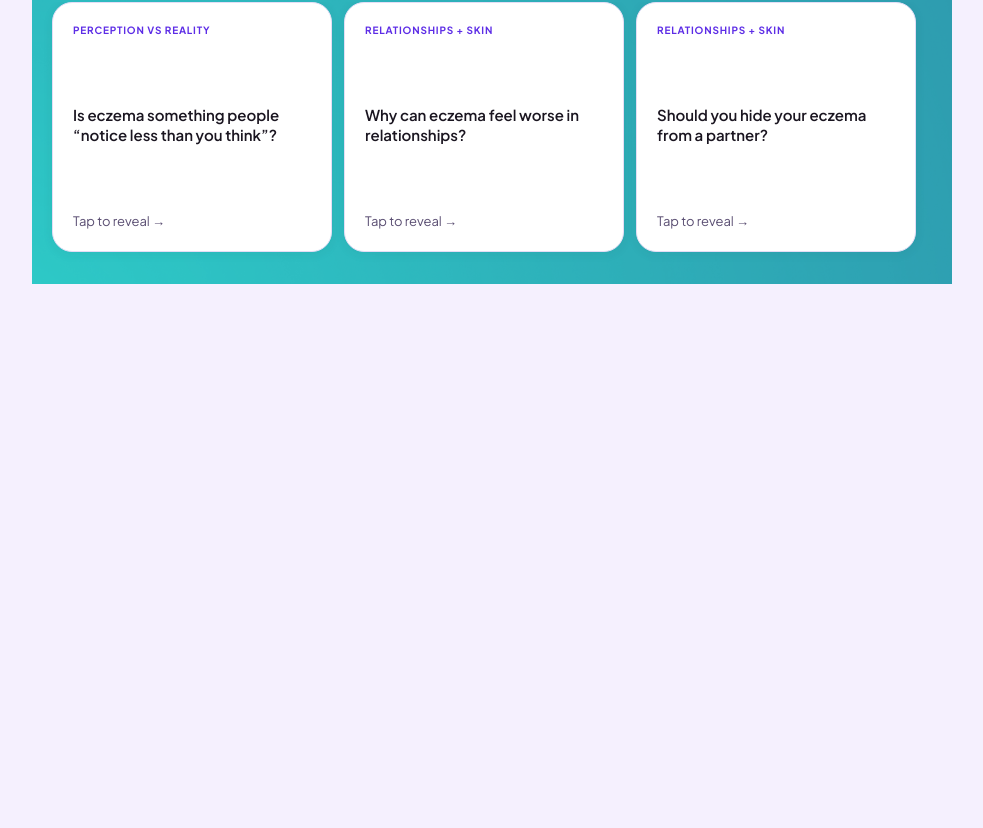
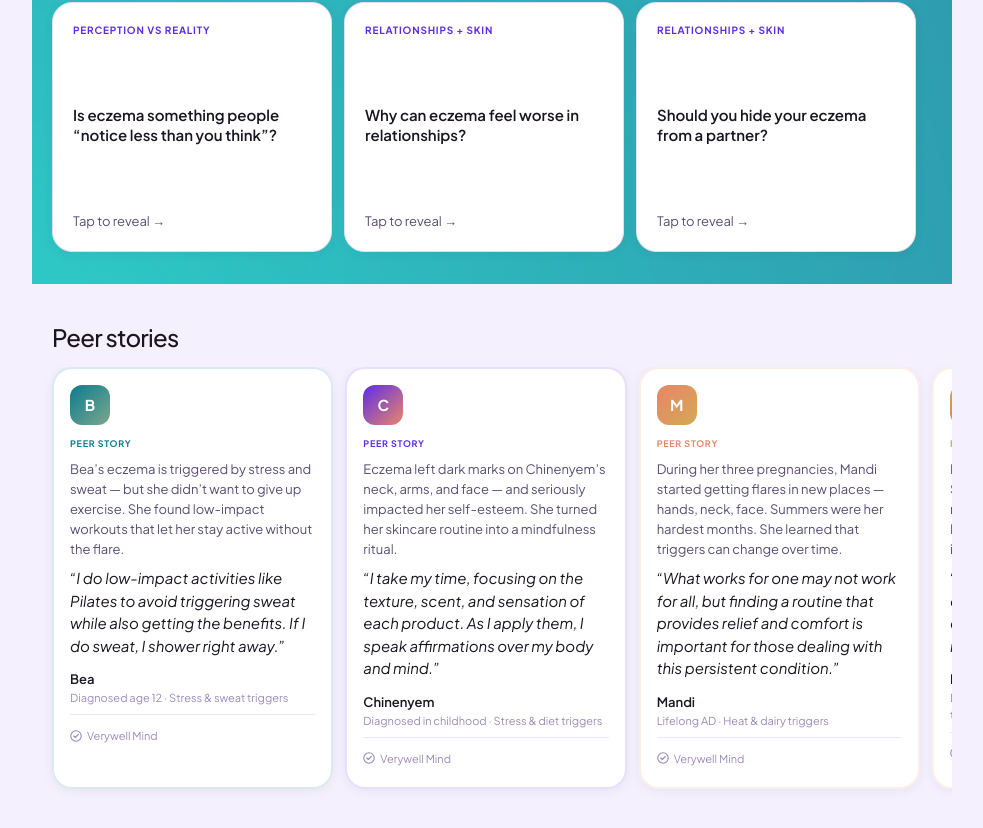
Before and after one commit to isramohamed-crypto/cardiometabolic-insights, a React (Vite) app: page / in a window 1280 px wide. Shown: the part 2708-3536 px from the top of the page, without its empty margins (148-1131 px from the left). Before the commit the page ends 3088 px from the top, so only its background shows below. Built offline with nearby package versions, Linux system fonts and the light colour scheme.

Commit message:
added peer stories

```diff
--- a/src/App.jsx
+++ b/src/App.jsx
@@ -17,6 +17,7 @@ import DupixentAd from './components/DupixentAd'
 import WatchNow from './components/WatchNow'
 import InsightSection from './components/InsightSection'
 import CommunityPoll from './components/CommunityPoll'
+import PeerStories from './components/PeerStories'
 import LearnPage from './components/LearnPage'
 import BottomNav from './components/BottomNav'
 
@@ -47,6 +48,7 @@ export default function App() {
           <WatchNow />
           <CommunityPoll />
           <QuickAnswers />
+          <PeerStories />
           {/* <InsightSection /> */}
         </main>
       )}
--- /dev/null
+++ b/src/components/PeerStories.jsx
@@ -0,0 +1,99 @@
+import React from 'react'
+
+const STORIES = [
+  {
+    initial: 'B',
+    name: 'Bea',
+    info: 'Diagnosed age 12 \u00b7 Stress & sweat triggers',
+    context: 'Bea\u2019s eczema is triggered by stress and sweat \u2014 but she didn\u2019t want to give up exercise. She found low-impact workouts that let her stay active without the flare.',
+    quote: 'I do low-impact activities like Pilates to avoid triggering sweat while also getting the benefits. If I do sweat, I shower right away.',
+    src: 'Verywell Mind',
+    cardBg: 'linear-gradient(135deg,#e8f7f8,#ffffff)',
+    accentColor: '#0D7C8F',
+    avatarBg: 'linear-gradient(135deg,#0D7C8F,#7BA68D)',
+  },
+  {
+    initial: 'C',
+    name: 'Chinenyem',
+    info: 'Diagnosed in childhood \u00b7 Stress & diet triggers',
+    context: 'Eczema left dark marks on Chinenyem\u2019s neck, arms, and face \u2014 and seriously impacted her self-esteem. She turned her skincare routine into a mindfulness ritual.',
+    quote: 'I take my time, focusing on the texture, scent, and sensation of each product. As I apply them, I speak affirmations over my body and mind.',
+    src: 'Verywell Mind',
+    cardBg: 'linear-gradient(135deg,#ede8fd,#ffffff)',
+    accentColor: '#5D2DE6',
+    avatarBg: 'linear-gradient(135deg,#5D2DE6,#E8866A)',
+  },
+  {
+    initial: 'M',
+    name: 'Mandi',
+    info: 'Lifelong AD \u00b7 Heat & dairy triggers',
+    context: 'During her three pregnancies, Mandi started getting flares in new places \u2014 hands, neck, face. Summers were her hardest months. She learned that triggers can change over time.',
+    quote: 'What works for one may not work for all, but finding a routine that provides relief and comfort is important for those dealing with this persistent condition.',
+    src: 'Verywell Mind',
+    cardBg: 'linear-gradient(135deg,#fde8e3,#ffffff)',
+    accentColor: '#E8866A',
+    avatarBg: 'linear-gradient(135deg,#E8866A,#D4A853)',
+  },
+  {
+    initial: 'L',
+    name: 'Laney',
+    info: 'Diagnosed as a baby \u00b7 Temperature & clothing triggers',
+    context: 'Laney has lived with AD since infancy. She takes two biologics, and she\u2019s never far from a bottle of moisturizer. But the self-care act she values most isn\u2019t a product.',
+    quote: 'One of the most important self-care acts is giving myself grace. I can\u2019t control my skin, and I can\u2019t let it control me.',
+    src: 'Verywell Mind',
+    cardBg: 'linear-gradient(135deg,#fdf4e0,#ffffff)',
+    accentColor: '#D4A853',
+    avatarBg: 'linear-gradient(135deg,#D4A853,#C47058)',
+  },
+  {
+    initial: 'M',
+    name: 'Michael',
+    info: 'Adult-onset AD \u00b7 20 years \u00b7 Stress & dirt triggers',
+    context: 'Michael works in construction \u2014 exposed to dust and dirt daily, one of his main triggers. Steroid creams alone weren\u2019t enough, so he and his wife took a holistic approach.',
+    quote: 'My wife is a functional dietitian specializing in skin health. She has used all her skills to truly keep my skin in check.',
+    src: 'Verywell Mind',
+    cardBg: 'linear-gradient(135deg,#e8f2ec,#ffffff)',
+    accentColor: '#7BA68D',
+    avatarBg: 'linear-gradient(135deg,#7BA68D,#0D7C8F)',
+  },
+]
+
+export default function PeerStories() {
+  return (
+    <section className="peer-section">
+      <div className="peer-section__head">
+        <h2 className="peer-section__heading">Peer stories</h2>
+      </div>
+
+      <div className="peer-carousel">
+        {STORIES.map((s, i) => (
+          <div key={i} className="peer-card" style={{ border: `2px solid ${s.accentColor}26` }}>
+            {/* Avatar icon at top — mirrors fyn-card__icon */}
+            <div className="peer-card__avatar" style={{ background: s.avatarBg }}>{s.initial}</div>
+
+            <div style={{ display: 'flex', flexDirection: 'column', gap: 'var(--space-2)' }}>
+              <p className="peer-card__label" style={{ color: s.accentColor }}>Peer story</p>
+              <p className="peer-card__context">{s.context}</p>
+              <blockquote className="peer-card__quote">&ldquo;{s.quote}&rdquo;</blockquote>
+
+              <div className="peer-card__who">
+                <div>
+                  <div className="peer-card__name">{s.name}</div>
+                  <div className="peer-card__info">{s.info}</div>
+                </div>
+              </div>
+
+              <div className="peer-card__src">
+                <svg viewBox="0 0 16 16" fill="none" width="12" height="12">
+                  <circle cx="8" cy="8" r="7" stroke="currentColor" strokeWidth="1.5"/>
+                  <path d="M5 8l2 2 4-4" stroke="currentColor" strokeWidth="1.5" strokeLinecap="round" strokeLinejoin="round"/>
+                </svg>
+                {s.src}
+              </div>
+            </div>
+          </div>
+        ))}
+      </div>
+    </section>
+  )
+}
--- a/src/index.css
+++ b/src/index.css
@@ -2094,6 +2094,115 @@ svg { display: block; }
   white-space: nowrap;
 }
 
+/* ── Peer Stories ────────────────────────────────────────── */
+.peer-section {
+  padding: var(--space-6) 0 var(--space-4);
+}
+.peer-section__head {
+  display: flex;
+  align-items: baseline;
+  justify-content: space-between;
+  padding: 0 var(--space-5) var(--space-4);
+}
+.peer-section__heading {
+  font-family: var(--font-serif);
+  font-size: var(--font-size-2xl);
+  font-weight: 500;
+  color: var(--color-text-primary);
+  letter-spacing: -0.03em;
+  line-height: 1.1;
+}
+.peer-carousel {
+  display: flex;
+  gap: var(--space-3);
+  overflow-x: auto;
+  scroll-snap-type: x mandatory;
+  scroll-padding-left: var(--space-5);
+  padding: 0 var(--space-5) var(--space-5);
+  scrollbar-width: none;
+  -webkit-overflow-scrolling: touch;
+}
+.peer-carousel::-webkit-scrollbar { display: none; }
+
+.peer-card {
+  flex: 0 0 78vw;
+  max-width: 340px;
+  scroll-snap-align: start;
+  border-radius: var(--radius-lg);
+  padding: var(--space-4) var(--space-4) var(--space-5);
+  display: flex;
+  flex-direction: column;
+  gap: var(--space-3);
+  background: rgba(255,255,255,0.95);
+  box-shadow: 0 2px 12px rgba(0,0,0,.06);
+}
+.peer-card__avatar {
+  width: 40px;
+  height: 40px;
+  border-radius: 12px;
+  display: flex;
+  align-items: center;
+  justify-content: center;
+  font-family: var(--font-sans);
+  font-size: 15px;
+  font-weight: 700;
+  color: #fff;
+  flex-shrink: 0;
+}
+.peer-card__label {
+  font-family: var(--font-sans);
+  font-size: 9px;
+  font-weight: 700;
+  letter-spacing: 0.08em;
+  text-transform: uppercase;
+}
+.peer-card__context {
+  font-family: var(--font-sans);
+  font-size: var(--font-size-sm);
+  color: var(--color-text-secondary);
+  line-height: 1.55;
+}
+.peer-card__quote {
+  font-family: var(--font-serif);
+  font-size: var(--font-size-base);
+  font-weight: 500;
+  font-style: italic;
+  color: var(--color-text-primary);
+  line-height: 1.5;
+}
+.peer-card__who {
+  display: flex;
+  align-items: center;
+  gap: 10px;
+  margin-top: var(--space-1);
+}
+.peer-card__name {
+  font-family: var(--font-sans);
+  font-size: var(--font-size-sm);
+  font-weight: 600;
+  color: var(--color-text-primary);
+}
+.peer-card__info {
+  font-family: var(--font-sans);
+  font-size: var(--font-size-xs);
+  color: var(--color-text-muted);
+}
+.peer-card__src {
+  display: flex;
+  align-items: center;
+  gap: 5px;
+  font-family: var(--font-sans);
+  font-size: var(--font-size-xs);
+  color: var(--color-text-muted);
+  padding-top: var(--space-3);
+  border-top: 1px solid var(--color-border-light);
+}
+@media (min-width: 640px) {
+  .peer-card {
+    flex: 0 0 calc(33.333% - 12px);
+  }
+}
+
 /* ── Community Poll ──────────────────────────────────────── */
 .poll-section {
   padding: var(--space-6) var(--space-5) var(--space-4);
@@ -2116,7 +2225,7 @@ svg { display: block; }
 }
 .poll-card__head {
   padding: 16px 18px 14px;
-  background: linear-gradient(135deg, var(--color-warm-light), var(--color-surface-2));
+  background: linear-gradient(135deg, #d4f0f0, #e8eeff);
   border-bottom: 1px solid var(--color-border);
 }
 .poll-card__tag {
@@ -2125,7 +2234,7 @@ svg { display: block; }
   font-weight: 700;
   letter-spacing: 0.09em;
   text-transform: uppercase;
-  color: var(--color-warm);
+  color: var(--color-sage);
   margin-bottom: 6px;
 }
 .poll-card__q {
```
